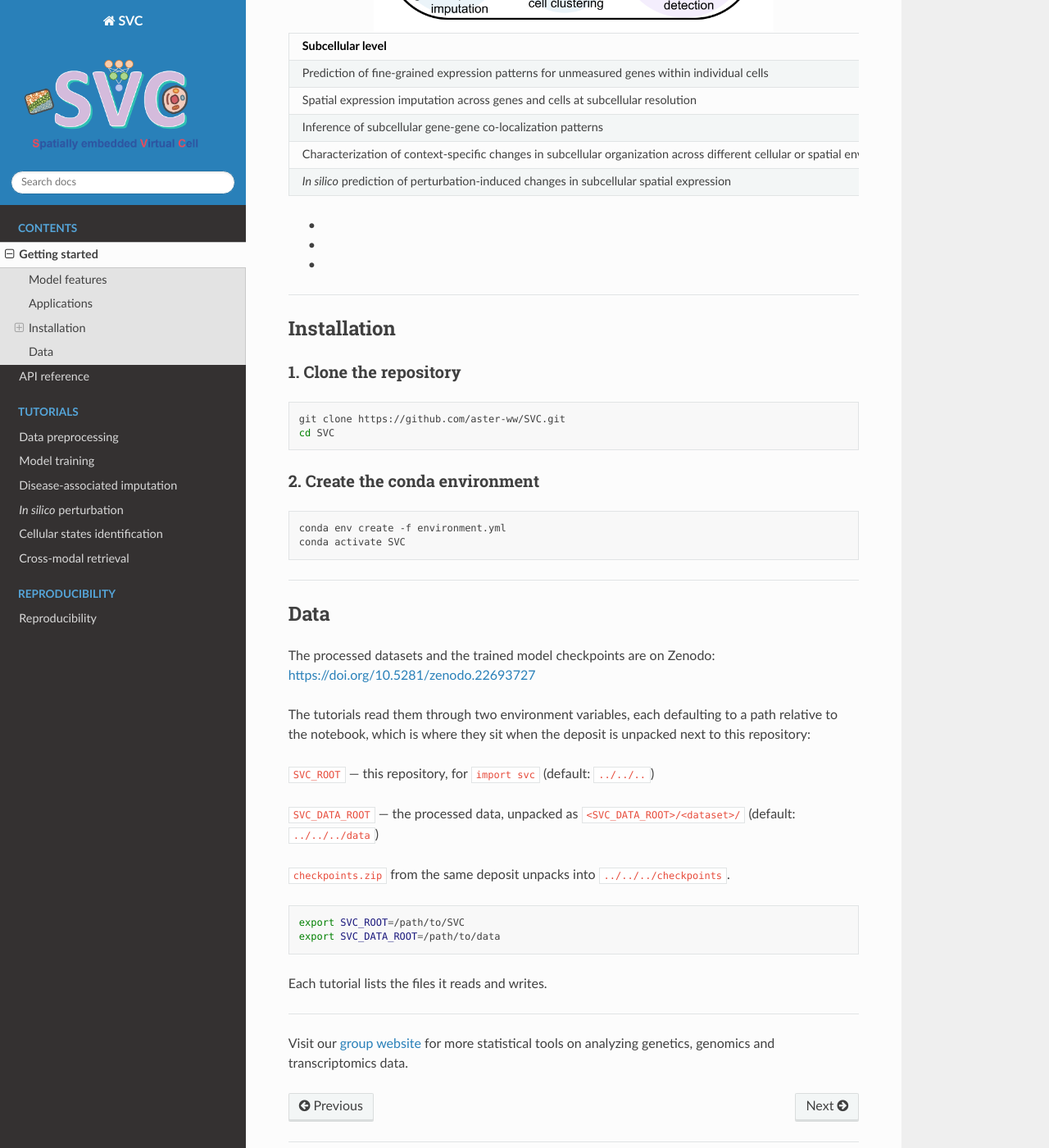
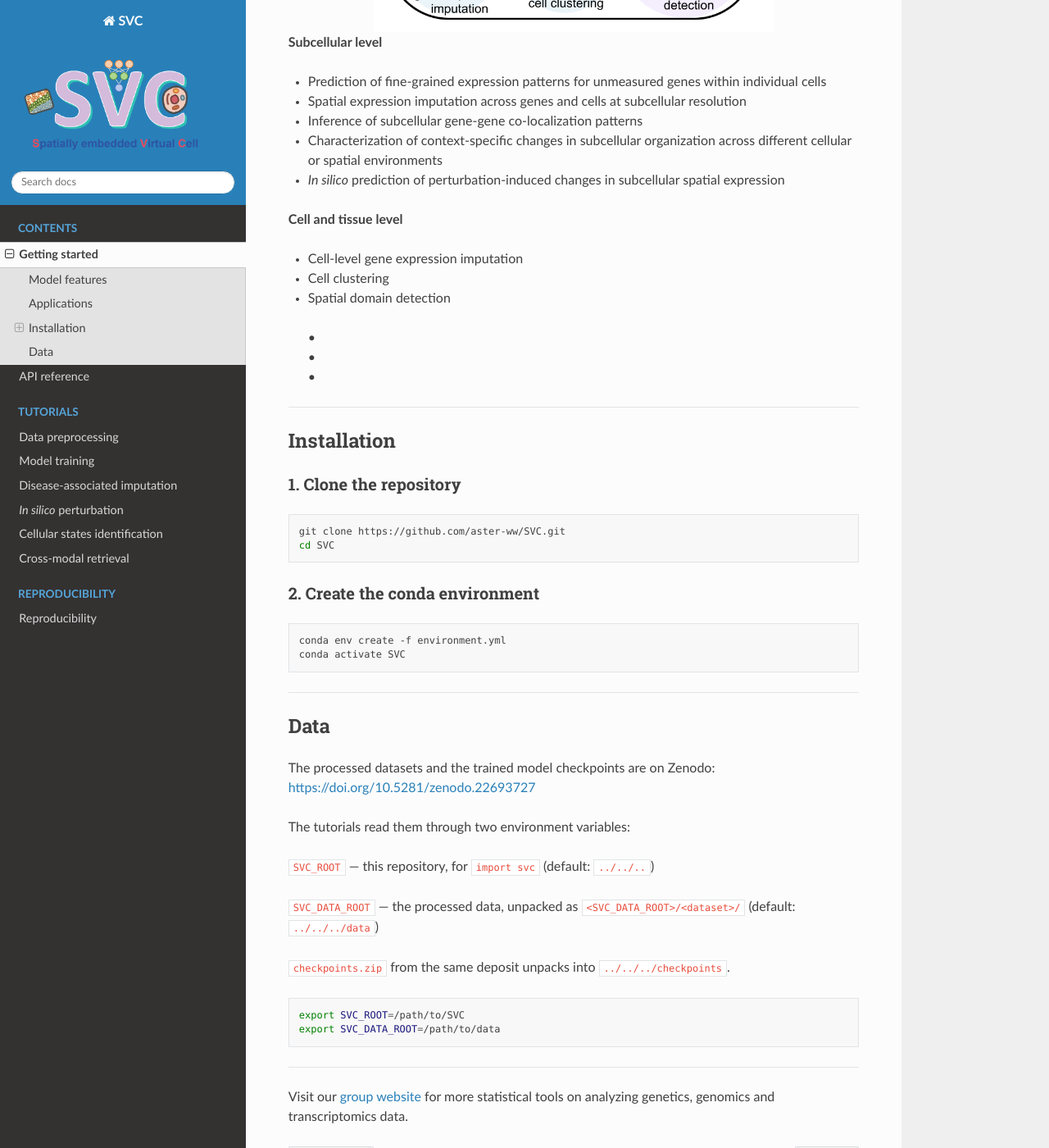
Before and after one commit to aster-ww/SVC, a Sphinx documentation site: the page built from docs/source/getting_started.md, in a window 1280 px wide and 1400 px high, scrolled down 2783 px. Shown: the whole window at 82% size. Built offline with Sphinx 7.4.7 and the Read the Docs theme 3.1.0, drawn with Linux system fonts in a browser that asks for light colours; pages that are not in the unit, such as notebooks, are missing from menus.

Commit message:
Lay out the applications as lists and trim the data note

````diff
--- a/docs/source/getting_started.md
+++ b/docs/source/getting_started.md
@@ -51,13 +51,20 @@ Each gene within each cell is represented by two gene-level embeddings, and each
 :width: 70%
 ```
 
-| Subcellular level | Cell and tissue level |
-|---|---|
-| Prediction of fine-grained expression patterns for unmeasured genes within individual cells | Cell-level gene expression imputation |
-| Spatial expression imputation across genes and cells at subcellular resolution | Cell clustering |
-| Inference of subcellular gene-gene co-localization patterns | Spatial domain detection |
-| Characterization of context-specific changes in subcellular organization across different cellular or spatial environments | |
-| *In silico* prediction of perturbation-induced changes in subcellular spatial expression | |
+**Subcellular level**
+
+- Prediction of fine-grained expression patterns for unmeasured genes within individual cells
+- Spatial expression imputation across genes and cells at subcellular resolution
+- Inference of subcellular gene-gene co-localization patterns
+- Characterization of context-specific changes in subcellular organization across different
+  cellular or spatial environments
+- *In silico* prediction of perturbation-induced changes in subcellular spatial expression
+
+**Cell and tissue level**
+
+- Cell-level gene expression imputation
+- Cell clustering
+- Spatial domain detection
 
 &emsp;&emsp;•<br>&emsp;&emsp;•<br>&emsp;&emsp;•
 
@@ -83,8 +90,7 @@ conda activate SVC
 The processed datasets and the trained model checkpoints are on Zenodo:
 <https://doi.org/10.5281/zenodo.22693727>
 
-The tutorials read them through two environment variables, each defaulting to a path relative to
-the notebook, which is where they sit when the deposit is unpacked next to this repository:
+The tutorials read them through two environment variables:
 
 `SVC_ROOT` — this repository, for `import svc` (default: `../../..`)
 
@@ -97,8 +103,6 @@ export SVC_ROOT=/path/to/SVC
 export SVC_DATA_ROOT=/path/to/data
 ```
 
-Each tutorial lists the files it reads and writes.
-
 ---
 
 Visit our [group website](https://xiangzhou.github.io/) for more statistical tools on analyzing genetics, genomics and transcriptomics data.
````
